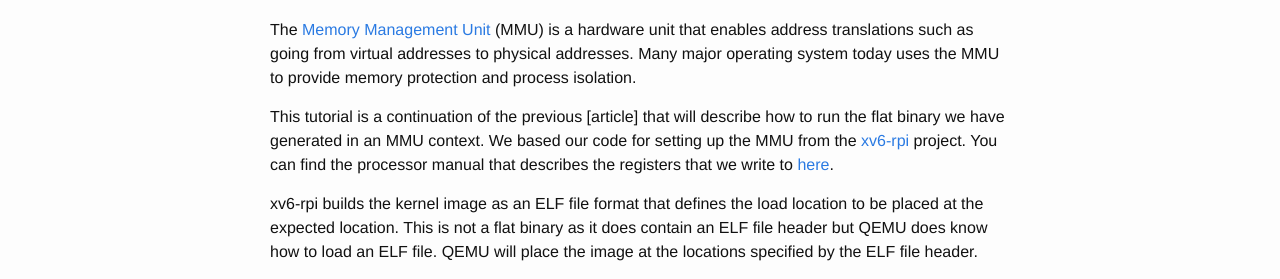
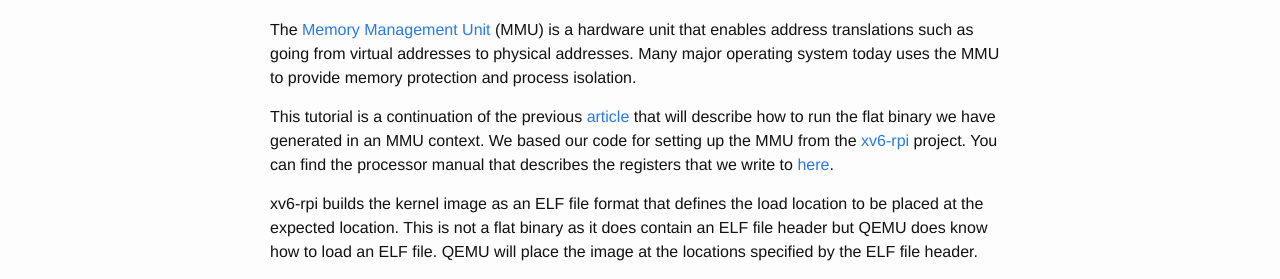
Before and after one commit to qeedquan/qeedquan.github.io, a Jekyll site: the page built from _posts/2017-06-10-Plan9-Flat-ARM-Binaries-MMU.markdown, in a window 1280 px wide and 900 px high. Shown: the part 278-557 px from the top of the window. Built offline with Jekyll 4.4.1, drawn with Linux system fonts in a browser that asks for light colours; part of the change alters nothing that is shown.

Commit message:
update url

```diff
--- a/_posts/2017-06-10-Plan9-Flat-ARM-Binaries-MMU.markdown
+++ b/_posts/2017-06-10-Plan9-Flat-ARM-Binaries-MMU.markdown
@@ -763,6 +763,7 @@ yyy
 
 You can get the code to the demo at this [url].
 
+[article]: {{ .site-url }}/plan9/arm/binary/2017/05/29/Plan9-Flat-ARM-Binaries.html
 [here]: http://infocenter.arm.com/help/topic/com.arm.doc.ddi0301h/ddi0301h_arm1176jzfs_r0p7_trm.pdf
 [identity mapping]: http://wiki.osdev.org/Identity_Paging
 [kernel.ld]: https://github.com/david50407/xv6-rpi/blob/master/src/kernel.ld
```
Also changed, not shown: 1 other file.
